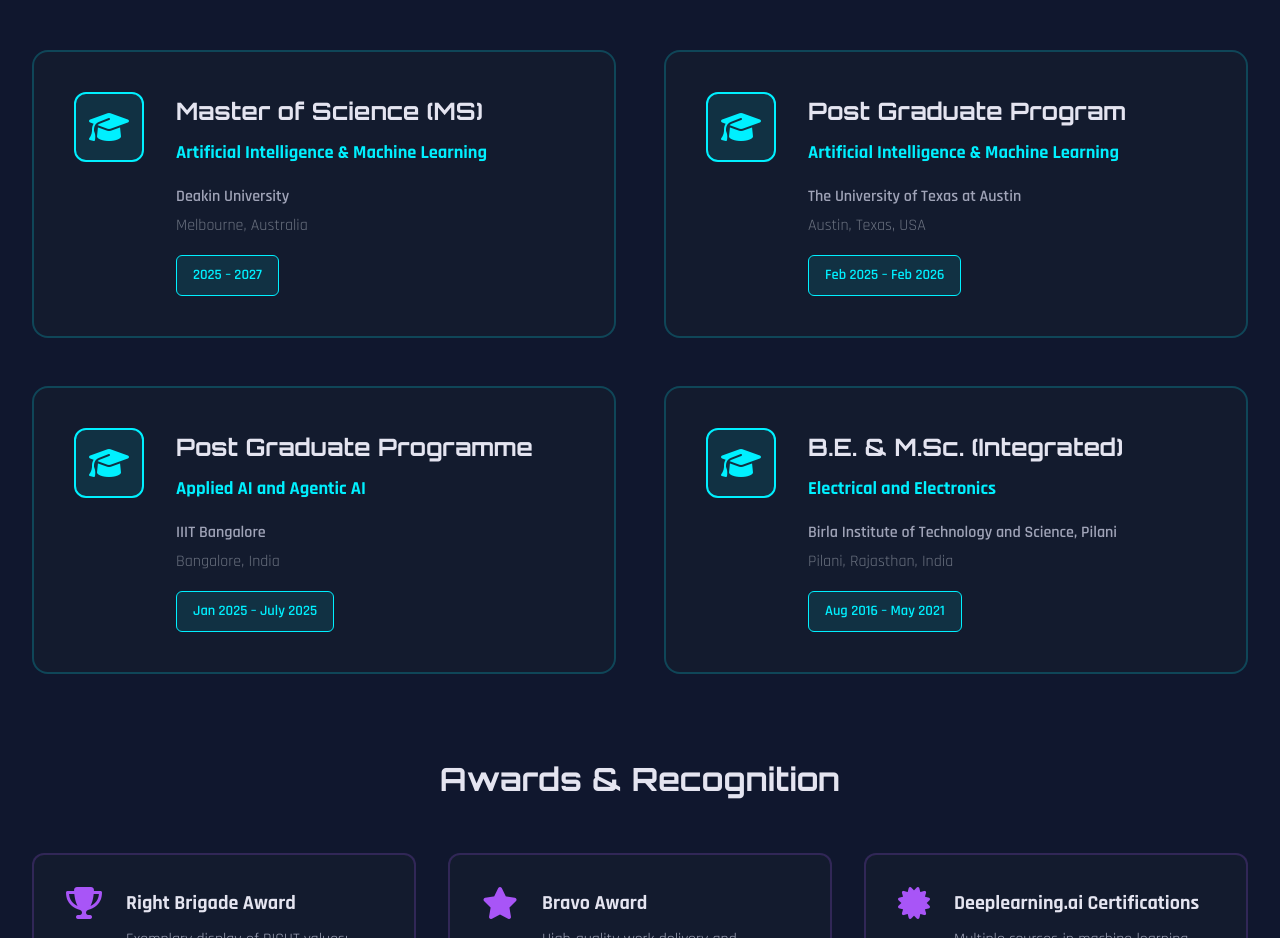
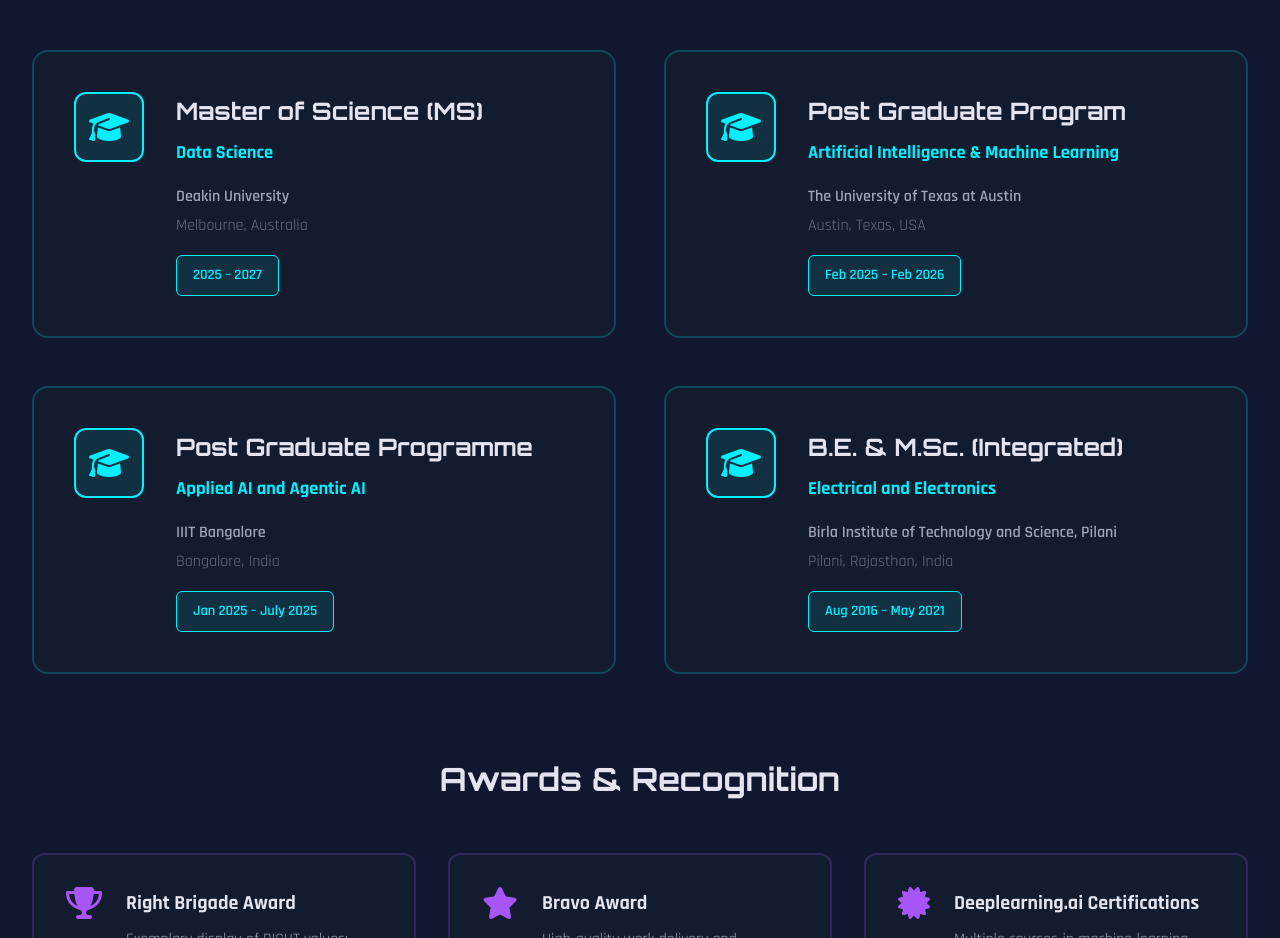
Before and after one commit to ananttripathi/Anant-Tripathi, a plain HTML site: page index.html in a window 1280 px wide. Shown: the part 4980-5918 px from the top of the page. Drawn offline with Linux system fonts and the light colour scheme.

Commit message:
Update index.html

```diff
--- a/index.html
+++ b/index.html
@@ -399,7 +399,7 @@
                     </div>
                     <div class="edu-content">
                         <h3>Master of Science (MS)</h3>
-                        <h4>Artificial Intelligence & Machine Learning</h4>
+                        <h4>Data Science</h4>
                         <p class="edu-institution">Deakin University</p>
                         <p class="edu-location">Melbourne, Australia</p>
                         <span class="edu-date">2025 – 2027</span>
```
